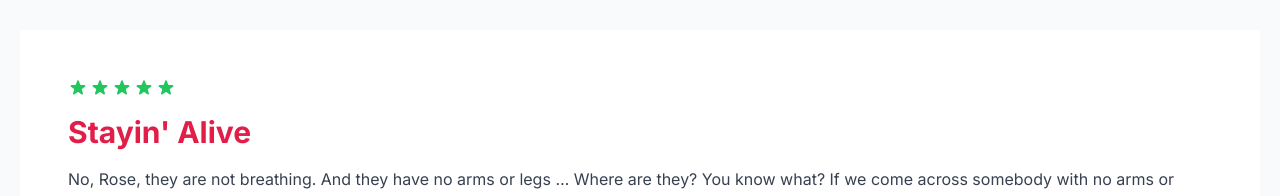
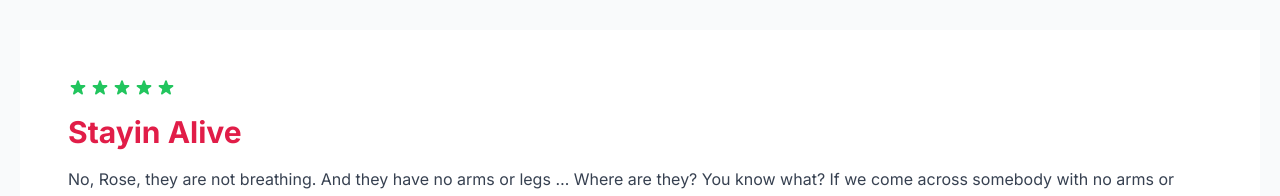
Before and after one commit to devs-shakil/picmaster24, a Next.js app: page /about in a window 1280 px wide. Shown: the part 1593-1789 px from the top of the page. Built offline with nearby package versions, Linux system fonts and the light colour scheme.

Commit message:
ready for deployment

```diff
--- a/app/components/Testimonial/Testimonial.js
+++ b/app/components/Testimonial/Testimonial.js
@@ -134,7 +134,7 @@ export default function Testimonial() {
                       </div>
 
                       <div className="mt-4">
-                        <p className="text-2xl font-bold text-rose-600 sm:text-3xl">Stayin' Alive</p>
+                        <p className="text-2xl font-bold text-rose-600 sm:text-3xl">Stayin Alive</p>
 
                         <p className="mt-4 leading-relaxed text-gray-700">
                           No, Rose, they are not breathing. And they have no arms or legs … Where are they?
@@ -213,7 +213,7 @@ export default function Testimonial() {
                       </div>
 
                       <div className="mt-4">
-                        <p className="text-2xl font-bold text-rose-600 sm:text-3xl">Stayin' Alive</p>
+                        <p className="text-2xl font-bold text-rose-600 sm:text-3xl">Stayin Alive</p>
 
                         <p className="mt-4 leading-relaxed text-gray-700">
                           No, Rose, they are not breathing. And they have no arms or legs … Where are they?
@@ -292,7 +292,7 @@ export default function Testimonial() {
                       </div>
 
                       <div className="mt-4">
-                        <p className="text-2xl font-bold text-rose-600 sm:text-3xl">Stayin' Alive</p>
+                        <p className="text-2xl font-bold text-rose-600 sm:text-3xl">Stayin Alive</p>
 
                         <p className="mt-4 leading-relaxed text-gray-700">
                           No, Rose, they are not breathing. And they have no arms or legs … Where are they?
```
